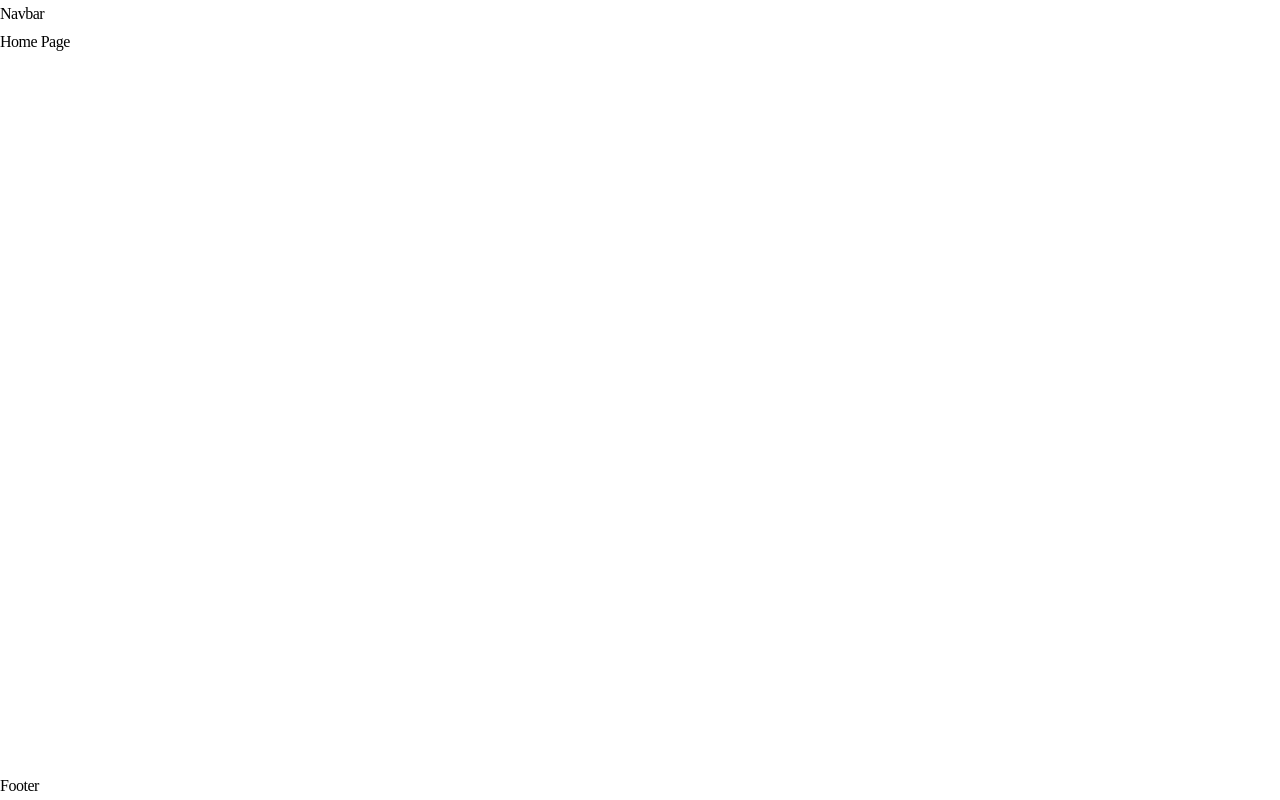
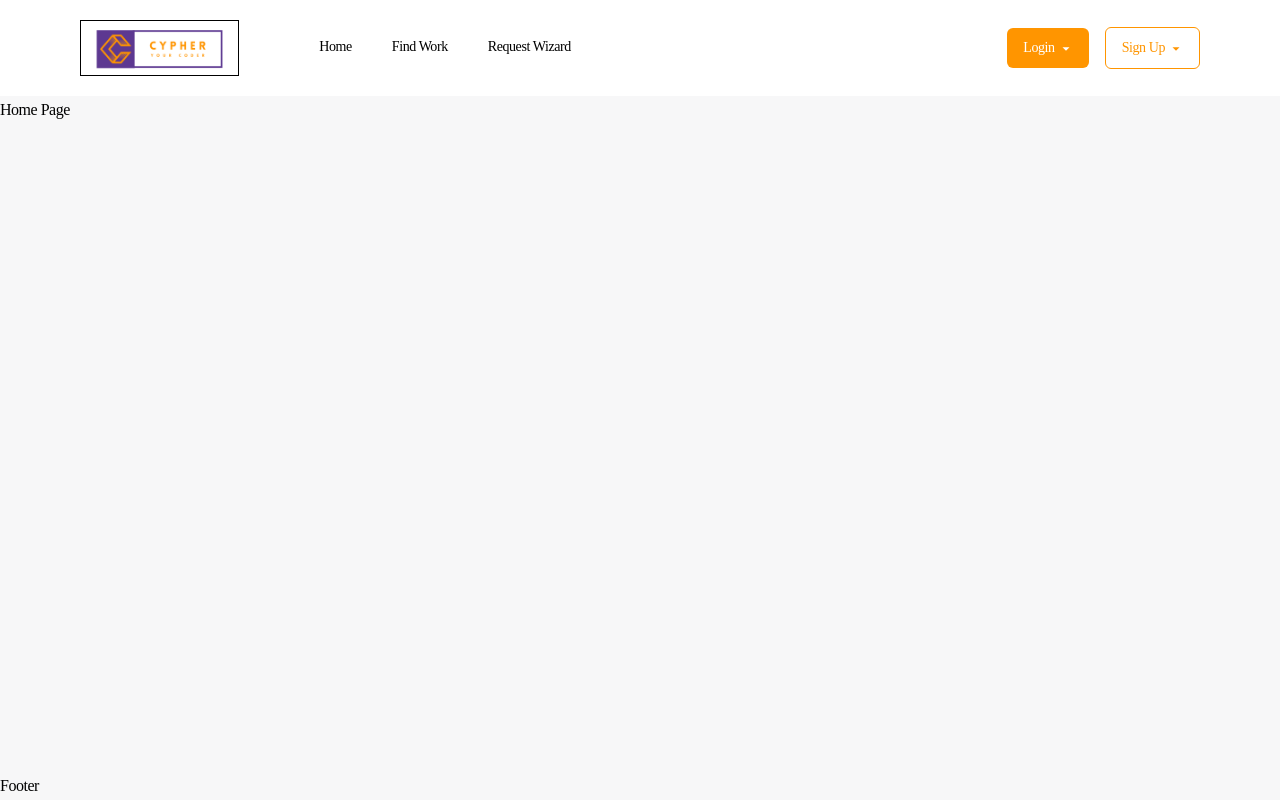
Before and after one commit to up-solve/cypher-frontend, a React (Vite) app: page / in a window 1280 px wide. Built offline with nearby package versions, Linux system fonts and the light colour scheme.

Commit message:
initial navbar implementation

```diff
--- /dev/null
+++ b/src/components/atoms/BrandLogo/index.tsx
@@ -0,0 +1,22 @@
+import { FC } from 'react';
+import { Link } from '@tanstack/react-router';
+
+export interface BrandLogoProps {
+  link: string;
+}
+
+const BrandLogo: FC<BrandLogoProps> = ({ link }) => {
+  return (
+    <Link to={link}>
+      <img
+        src="/logo.png"
+        alt="Cypheryard Logo"
+        width={200}
+        height={50}
+        className="cursor-pointer"
+      />
+    </Link>
+  );
+};
+
+export default BrandLogo;
--- a/src/components/atoms/ButtonDropdown/index.tsx
+++ b/src/components/atoms/ButtonDropdown/index.tsx
@@ -1,9 +1,75 @@
-import { FC } from 'react';
+import { FC, useState } from 'react';
+import { Link } from '@tanstack/react-router';
+import { IoMdArrowDropdown, IoMdArrowDropup } from 'react-icons/io';
 
-export interface ButtonDropdownProps {}
+import { Dropdown } from '@interfaces/DropDown';
 
-const ButtonDropdown: FC<ButtonDropdownProps> = () => {
-  return <p>Button Dropdown</p>;
+export interface ButtonDropdownProps {
+  type: 'primary' | 'secondary';
+  buttonTitle: string;
+  dropdownValues: Dropdown[];
+}
+
+const ButtonDropdown: FC<ButtonDropdownProps> = ({
+  type,
+  buttonTitle,
+  dropdownValues,
+}) => {
+  const [isOpen, setIsOpen] = useState(false);
+
+  const toggleDropdown = () => {
+    setIsOpen(!isOpen);
+  };
+
+  const closeDropdown = () => {
+    setIsOpen(false);
+  };
+
+  return (
+    <div className="text-sm transition-all duration-500 font-vietnam">
+      <div className="relative">
+        <button
+          type="button"
+          onClick={toggleDropdown}
+          className={`px-4 py-2 w-22 ${isOpen ? 'rounded-t-md' : 'rounded-md'} ${type === 'primary' && 'bg-orange-400 text-white-200'} ${type === 'secondary' && 'bg-white-200 text-orange-400 border border-orange-400'}`}
+        >
+          <span className="flex items-end justify-between">
+            {`${buttonTitle} `}
+            {isOpen ? (
+              <IoMdArrowDropup size={18} className="pb-1 pl-1" />
+            ) : (
+              <IoMdArrowDropdown size={18} className="pb-1 pl-1" />
+            )}
+          </span>
+        </button>
+        {isOpen && (
+          <div
+            className={`absolute left-0 w-full rounded-b-md border border-orange-400 border-t-0 ${type === 'primary' && 'bg-orange-400'} ${type === 'secondary' && 'bg-white-200'}`}
+          >
+            <ul
+              role="menu"
+              aria-orientation="vertical"
+              aria-labelledby="options-menu"
+            >
+              {dropdownValues.map((dropdown) => {
+                return (
+                  <li key={dropdown.text}>
+                    <Link
+                      to={dropdown.link}
+                      className={`block px-4 py-2 rounded-b-md text-sm w-22 ${type === 'primary' && 'bg-orange-400 text-white-200'} ${type === 'secondary' && 'bg-white-200 text-orange-400'}`}
+                      onClick={closeDropdown}
+                    >
+                      {dropdown.text}
+                    </Link>
+                  </li>
+                );
+              })}
+            </ul>
+          </div>
+        )}
+      </div>
+    </div>
+  );
 };
 
 export default ButtonDropdown;
--- a/src/components/atoms/NavLink/index.tsx
+++ b/src/components/atoms/NavLink/index.tsx
@@ -1,9 +1,21 @@
-import { FC } from 'react';
+import { FC, ReactNode } from 'react';
+import { Link } from '@tanstack/react-router';
 
-export interface NavLinkProps {}
+export interface NavLinkProps {
+  href: string;
+  children: ReactNode;
+  onclick?: () => void;
+}
 
-const NavLink: FC<NavLinkProps> = () => {
-  return <p>Nav Link</p>;
+const NavLink: FC<NavLinkProps> = ({ href, children, onclick }) => {
+  return (
+    <Link to={href} onClick={onclick}>
+      <li className="text-sm transition duration-300 font-vietnam group">
+        {children}
+        <span className="block rounded-full max-w-0 group-hover:max-w-full transition-all duration-500 h-0.5 bg-orange-400" />
+      </li>
+    </Link>
+  );
 };
 
 export default NavLink;
--- a/src/components/molecules/Navbar/index.tsx
+++ b/src/components/molecules/Navbar/index.tsx
@@ -1,9 +1,48 @@
 import { FC } from 'react';
+
+import BrandLogo from '@components/atoms/BrandLogo';
+import NavLink from '@components/atoms/NavLink';
+import ButtonDropdown from '@components/atoms/ButtonDropdown';
+
+import { HOME_PAGE } from '@constants/routes.ui';
+import {
+  navbarLoginButton,
+  navbarSignupButton,
+} from '@constants/navbarButtons';
 
 export interface NavbarProps {}
 
 const Navbar: FC<NavbarProps> = () => {
-  return <p>Navbar</p>;
+  return (
+    <div className="w-full h-24 px-4 bg-white-200 max-h-24 tablet:px-10 desktop:px-20">
+      <div className="flex items-center w-full h-full tablet:gap-8 desktop:gap-20">
+        {/* TODO: Remove border and change to new logo */}
+        <div className="border">
+          <BrandLogo link={HOME_PAGE} />
+        </div>
+        <div className="items-center justify-between hidden w-full tablet:flex desktop:flex">
+          <ul className="flex items-center tablet:gap-4 desktop:gap-10">
+            {/* TODO: Change href attributes */}
+            <NavLink href={HOME_PAGE}>Home</NavLink>
+            <NavLink href={HOME_PAGE}>Find Work</NavLink>
+            <NavLink href={HOME_PAGE}>Request Wizard</NavLink>
+          </ul>
+          <div className="flex items-center tablet:gap-2 desktop:gap-4">
+            <ButtonDropdown
+              buttonTitle="Login"
+              type="primary"
+              dropdownValues={navbarLoginButton}
+            />
+            <ButtonDropdown
+              buttonTitle="Sign Up"
+              type="secondary"
+              dropdownValues={navbarSignupButton}
+            />
+          </div>
+        </div>
+      </div>
+    </div>
+  );
 };
 
 export default Navbar;
--- a/src/constants/app.ts
+++ b/src/constants/app.ts
@@ -1,2 +1,5 @@
 export const APP_NAME = 'Cypher';
 export const APP_URL = 'https://cypheryard.com';
+
+export const CYPHER = 'Cypher';
+export const CLIENT = 'Client';
--- /dev/null
+++ b/src/constants/navbarButtons.ts
@@ -0,0 +1,27 @@
+import { Dropdown } from '@interfaces/DropDown';
+import { CLIENT, CYPHER } from './app';
+import { CLIENT_DASHBOARD, CYPHER_DASHBOARD } from './routes.ui';
+
+/* TODO: Change href attributes */
+
+export const navbarSignupButton: Dropdown[] = [
+  {
+    text: CYPHER,
+    link: CYPHER_DASHBOARD,
+  },
+  {
+    text: CLIENT,
+    link: CLIENT_DASHBOARD,
+  },
+];
+
+export const navbarLoginButton: Dropdown[] = [
+  {
+    text: CYPHER,
+    link: CYPHER_DASHBOARD,
+  },
+  {
+    text: CLIENT,
+    link: CLIENT_DASHBOARD,
+  },
+];
--- a/src/constants/routes.ui.ts
+++ b/src/constants/routes.ui.ts
@@ -1,4 +1,4 @@
-export const HOME_PAGE = '/home';
+export const HOME_PAGE = '/';
 export const RESET_PASSWORD_PAGE = '/reset-password';
 
 export const CLIENT_ROUTE = '/client';
--- /dev/null
+++ b/src/interfaces/DropDown.ts
@@ -0,0 +1,4 @@
+export interface Dropdown {
+  text: string;
+  link: string;
+}
--- a/src/layouts/RootLayout.tsx
+++ b/src/layouts/RootLayout.tsx
@@ -1,14 +1,12 @@
 import { FC } from 'react';
 import { Outlet } from '@tanstack/react-router';
-import { TanStackRouterDevtools } from '@tanstack/router-devtools';
 
 export interface RootLayoutProps {}
 
 const RootLayout: FC<RootLayoutProps> = () => {
   return (
-    <div className="font-abhaya text-md">
+    <div className="font-abhaya text-md bg-white-100">
       <Outlet />
-      <TanStackRouterDevtools />
     </div>
   );
 };
--- /dev/null
+++ b/src/pages/loading/index.tsx
@@ -0,0 +1,13 @@
+import { FC } from 'react';
+
+export interface LoadingPageProps {}
+
+const LoadingPage: FC<LoadingPageProps> = () => {
+  return (
+    <div className="h-screen w-screen">
+      <p className="animate-spin duration-500">Loading....</p>
+    </div>
+  );
+};
+
+export default LoadingPage;
--- a/src/routes/__root.tsx
+++ b/src/routes/__root.tsx
@@ -2,8 +2,10 @@ import { createRootRoute } from '@tanstack/react-router';
 
 import RootLayout from '@layouts/RootLayout';
 import NotFoundPage from '@pages/not-found';
+import LoadingPage from '@pages/loading';
 
 export const Route = createRootRoute({
   component: RootLayout,
   notFoundComponent: NotFoundPage,
+  pendingComponent: LoadingPage,
 });
```
